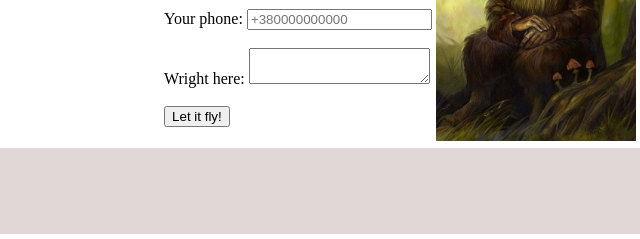
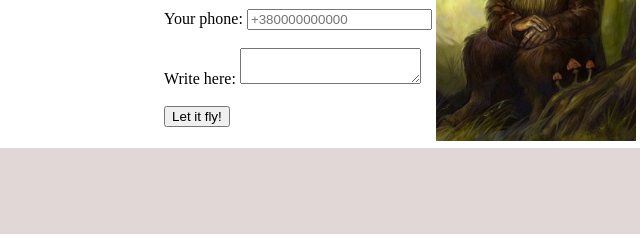
Before and after one commit to mmcxph/709-html, a plain HTML site: page index.html in a window 1280 px wide. Shown: the part 1498-1737 px from the top of the page, 240-880 px from the left. Drawn offline with Linux system fonts and the light colour scheme.

Commit message:
Update index.html

```diff
--- a/index.html
+++ b/index.html
@@ -113,7 +113,7 @@
                     <input type="text" id="phone" placeholder="+380000000000">
                     <br>
                     <br>
-                    <label for="mess"> Wright here:</label>
+                    <label for="mess"> Write here:</label>
                     <textarea id="mess"> </textarea>
                     <br>
                     <br>
```
